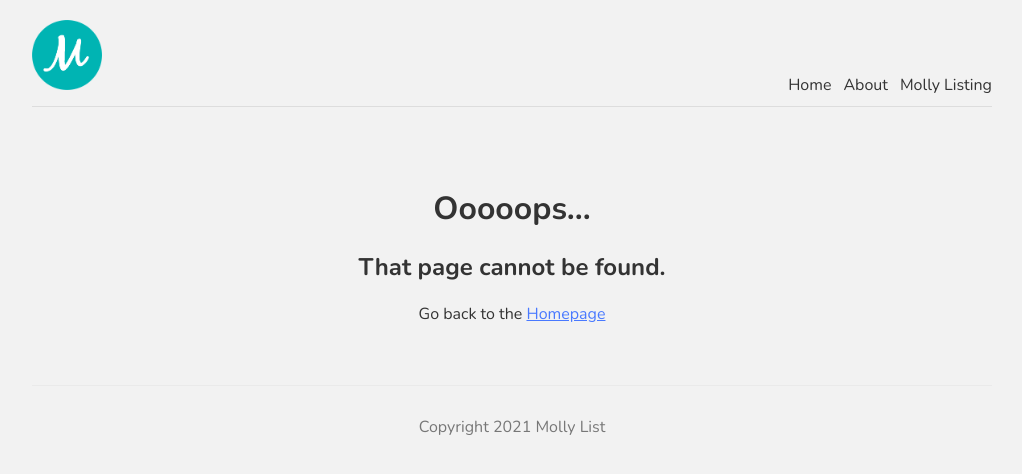
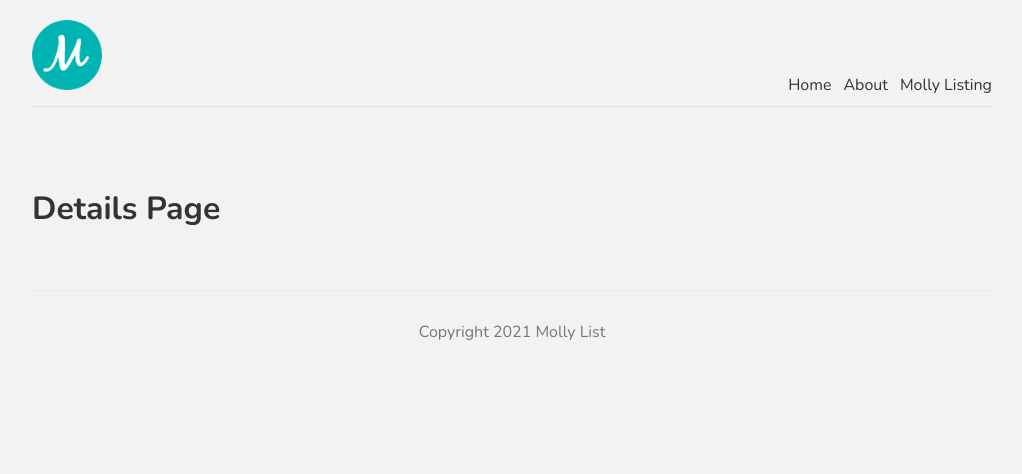
Before and after one commit to MollyHuang/Next.js-Tutorial, a Next.js app: page /mollyListing/1 in a window 1280 px wide. Before the commit this address had no page. Shown: the top 474 px of the page, without its empty margins (128-1150 px from the left). Built offline with nearby package versions, Linux system fonts and the light colour scheme.

Commit message:
#11 - Dynamic Routes - mollyListing.js & [id].js

```diff
--- /dev/null
+++ b/pages/mollyListing/[id].js
@@ -0,0 +1,10 @@
+//sfc + tab
+const Details = () => {
+  return (
+    <div>
+      <h1>Details Page</h1>
+    </div>
+  );
+}
+
+export default Details;
```
Also changed, not shown: pages/mollyListing/index.js (+4 -3 lines).
